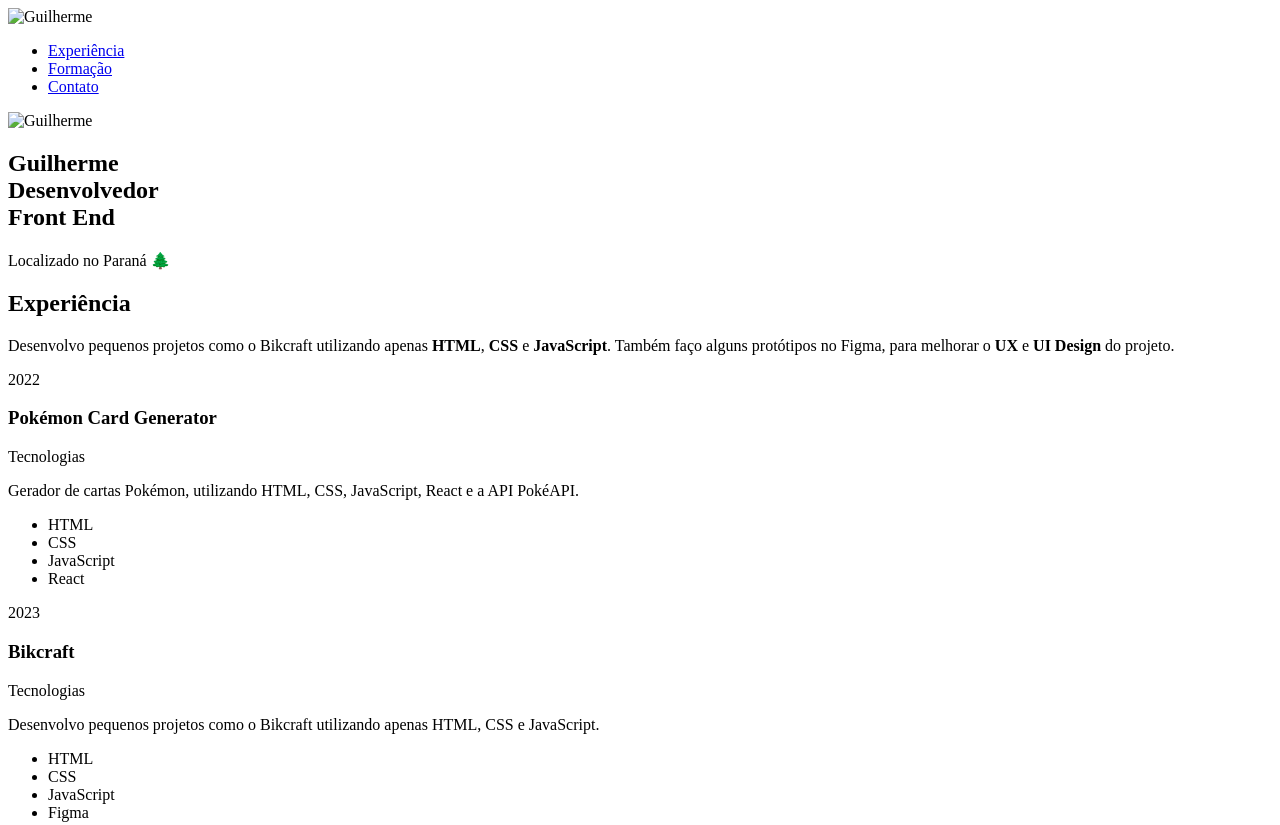
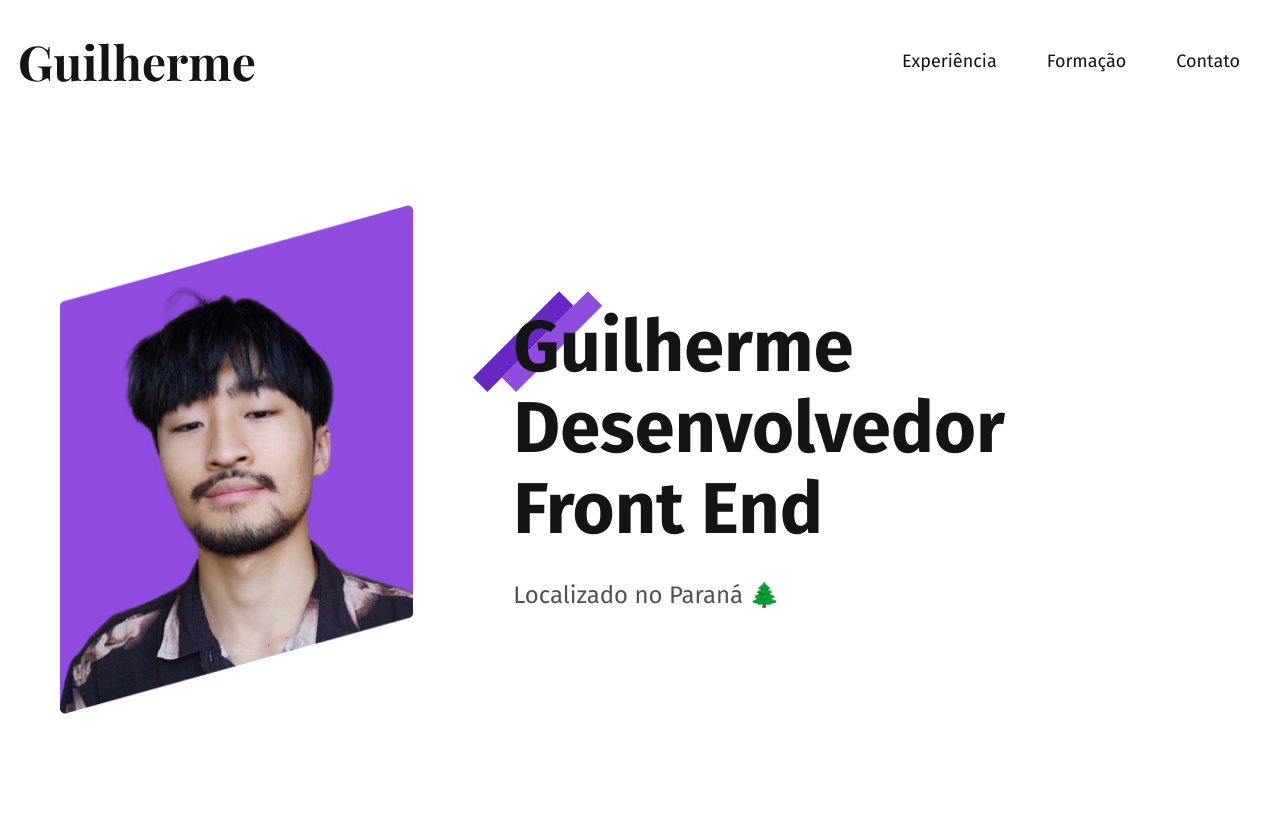
Before and after one commit to guilhermeshibuya/curriculo-portfolio, a plain HTML site: page index.html in a window 1280 px wide. Shown: the top 825 px of the page. Drawn offline with nearby package versions, Linux system fonts and the light colour scheme; the site is published under a folder, as on GitHub Pages, so addresses that start at the root find nothing.

Commit message:
Fixed resources

```diff
--- a/index.html
+++ b/index.html
@@ -7,12 +7,12 @@
   <meta name="description" content="Guilherme desenvolvedor Front-End localizado no Paraná">
   <title>Guilherme - Desenvolvedor Front-End</title>
 
-  <link rel="stylesheet" href="/css/style.css">
+  <link rel="stylesheet" href="./css/style.css">
 </head>
 
 <body>
   <header class="header">
-    <img src="/img/Guilherme.svg" alt="Guilherme" width="235" height="39">
+    <img src="./img/Guilherme.svg" alt="Guilherme" width="235" height="39">
     <nav>
       <ul class="header__menu">
         <li>
@@ -30,7 +30,7 @@
 
   <main>
     <article class="container intro" aria-labelledby="label-intro">
-      <img src="/img/perfil.jpg" alt="Guilherme" width="360" height="518">
+      <img src="./img/perfil.jpg" alt="Guilherme" width="360" height="518">
       <div>
         <h1 id="label-intro">Guilherme<br>Desenvolvedor<br>Front End</h1>
         <p>Localizado no Paraná 🌲</p>
```
